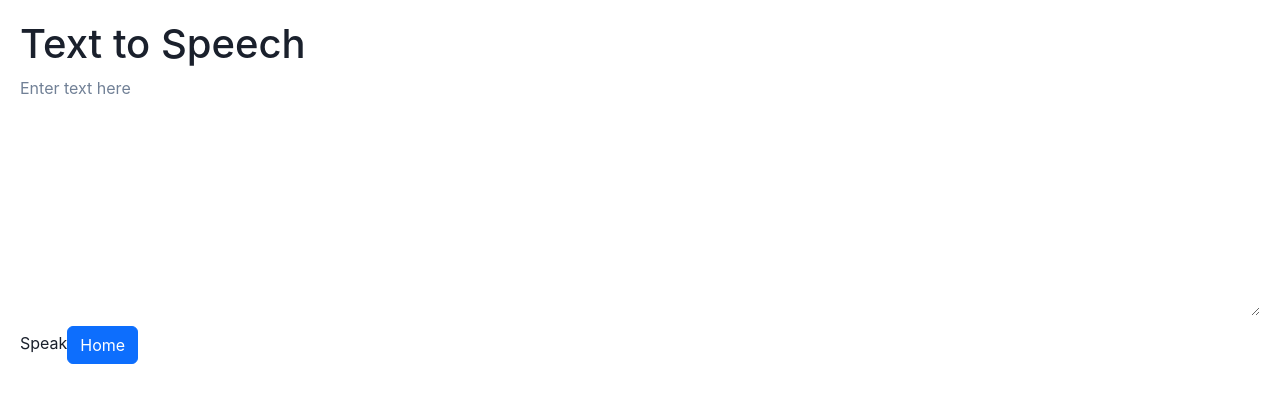
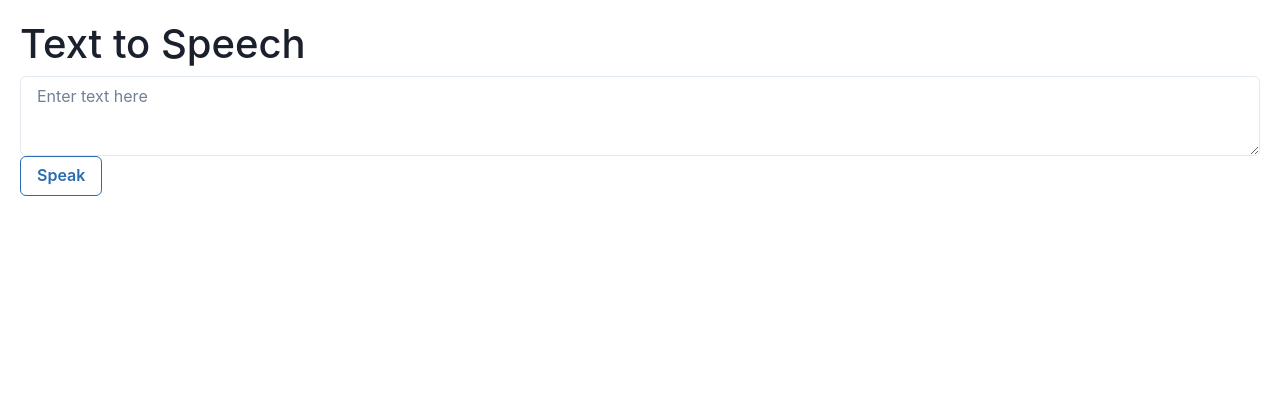
Before and after one commit to snehalpatil1412/mediator, a React (Create React App) app: page /texttospeech in a window 1280 px wide. Shown: the top 402 px of the page. Built offline with nearby package versions, Linux system fonts and the light colour scheme.

Commit message:
Updated UI

```diff
--- a/src/pages/SpeechToText.js
+++ b/src/pages/SpeechToText.js
@@ -1,6 +1,7 @@
 // SpeechToText.js
 import React, { useState, useEffect } from 'react';
 import { useNavigate } from "react-router-dom";
+
 
 function SpeechToText() {
   const [listening, setListening] = useState(false);
--- a/src/pages/TextToSpeech.js
+++ b/src/pages/TextToSpeech.js
@@ -1,42 +1,42 @@
 // TextToSpeech.js
-import React, { useState } from 'react';
-import { useNavigate } from "react-router-dom";
+import React, { useState } from "react";
+// import { useNavigate } from "react-router-dom";
+import { Textarea,Button } from "@chakra-ui/react";
 
 function TextToSpeech() {
-  const [text, setText] = useState('');
-  const navigate = useNavigate();
+  const [text, setText] = useState("");
+  // const navigate = useNavigate();
   const handleTextChange = (event) => {
     setText(event.target.value);
   };
 
   const speakText = () => {
-    if ('speechSynthesis' in window) {
+    if ("speechSynthesis" in window) {
       const utterance = new SpeechSynthesisUtterance(text);
       window.speechSynthesis.speak(utterance);
     } else {
-      alert('Your browser does not support Speech Synthesis.');
+      alert("Your browser does not support Speech Synthesis.");
     }
   };
 
-  const home = () => {
-    navigate("/");
-  };
-
   return (
-    <div style={{ padding: '20px' }}>
+    <div style={{ padding: "20px" }}>
       <h1>Text to Speech</h1>
-      <textarea
-        rows="10"
-        cols="50"
+      <Textarea
         value={text}
         onChange={handleTextChange}
         placeholder="Enter text here"
-        style={{ display: 'block', width: '100%', marginBottom: '10px' }}
       />
-      <button onClick={speakText} disabled={!text.trim()}>
+
+      <Button
+        colorScheme="blue"
+        variant="outline"
+        onClick={speakText}
+        disabled={!text.trim()}
+      >
         Speak
-      </button>
-      <button className="btn btn-primary" onClick={home}>Home</button>
+      </Button>
+
     </div>
   );
 }
```
